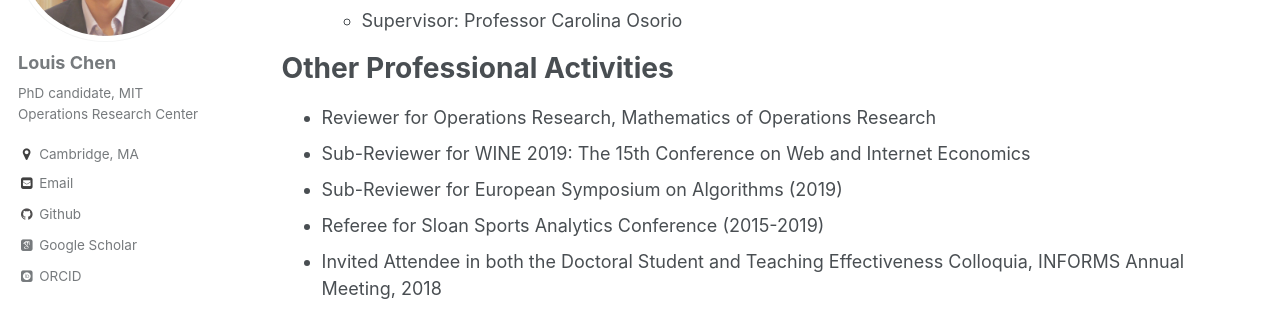
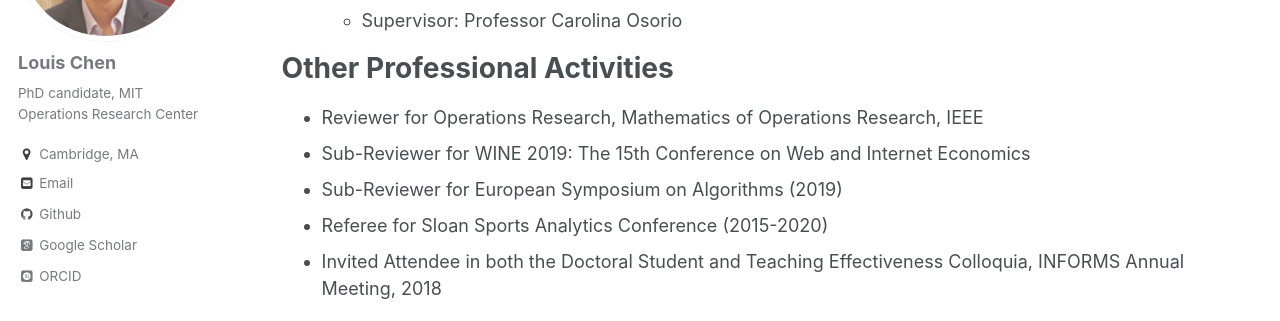
Before and after one commit to LouisLChen/LouisLChen.github.io, a Jekyll site: the page built from _pages/cv.md, in a window 1280 px wide and 900 px high, scrolled down 896 px. Shown: the part 153-474 px from the top of the window. Built offline with Jekyll 4.4.1, drawn with Linux system fonts in a browser that asks for light colours; some web fonts are replaced.

Commit message:
Update cv.md

```diff
--- a/_pages/cv.md
+++ b/_pages/cv.md
@@ -43,10 +43,10 @@
 
 Other Professional Activities
 ======
-* Reviewer for Operations Research, Mathematics of Operations Research
+* Reviewer for Operations Research, Mathematics of Operations Research, IEEE
 * Sub-Reviewer for WINE 2019: The 15th Conference on Web and Internet Economics
 * Sub-Reviewer for European Symposium on Algorithms (2019)
-* Referee for Sloan Sports Analytics Conference (2015-2019)
+* Referee for Sloan Sports Analytics Conference (2015-2020)
 * Invited Attendee in both the Doctoral Student and Teaching Effectiveness Colloquia, INFORMS Annual Meeting, 2018
 
 
```
